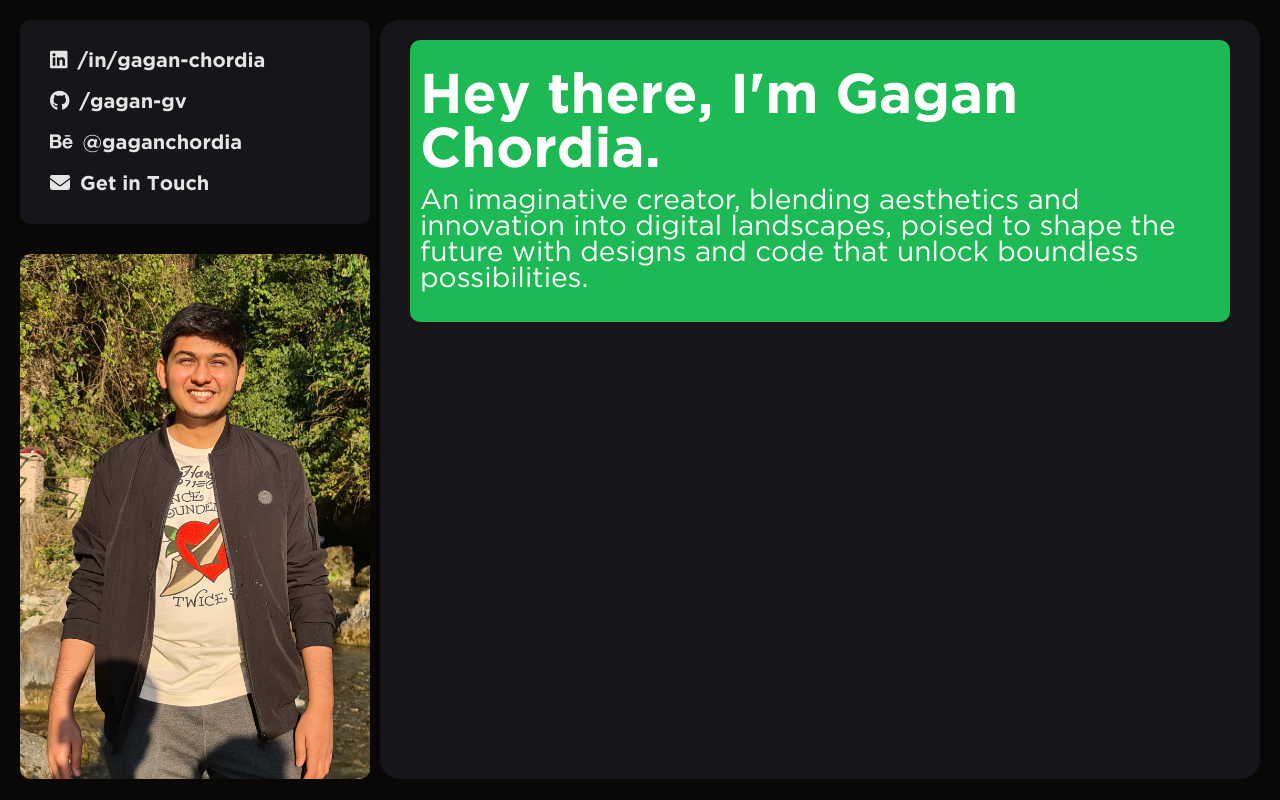
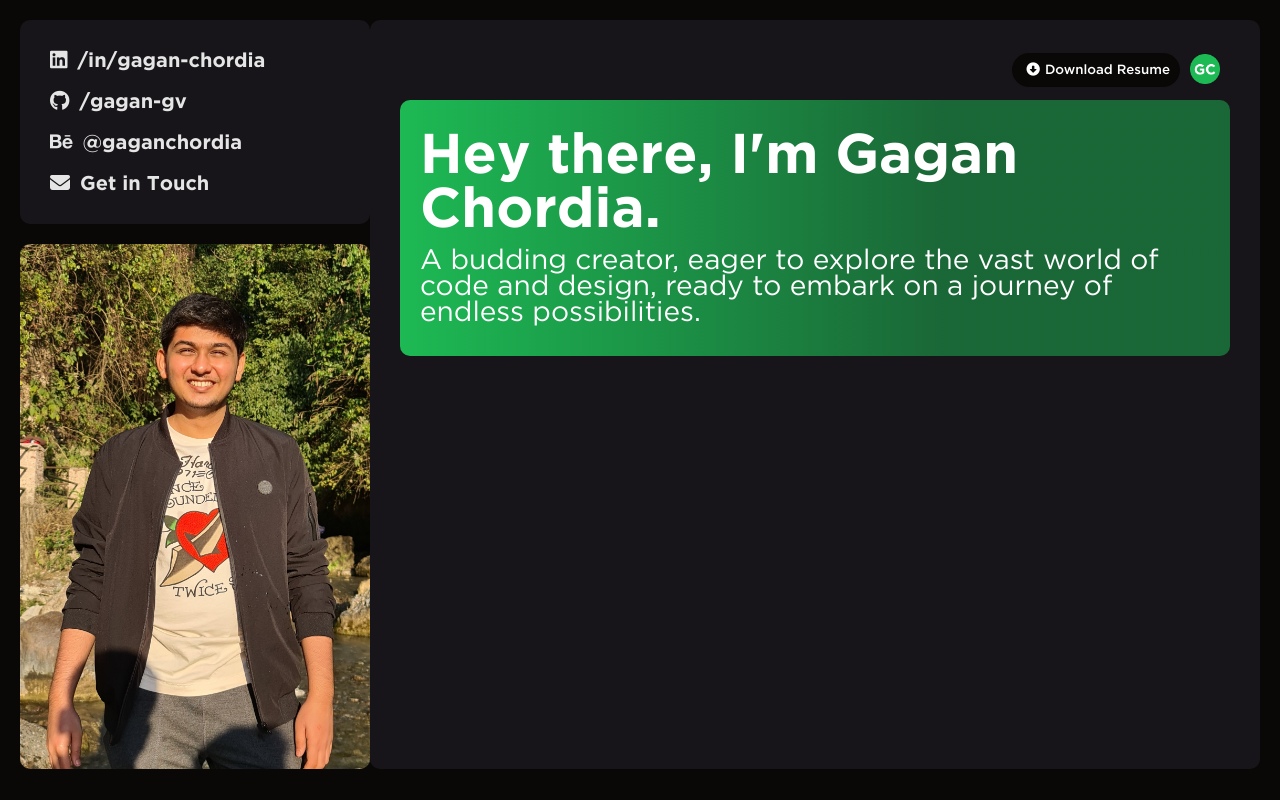
Before and after one commit to gagan-gv/gagan-gv.github.io, a Vue app: page / in a window 1280 px wide. Built offline with nearby package versions, Linux system fonts and the light colour scheme.

Commit message:
05. Added download resume section and updated about section

```diff
--- a/src/App.vue
+++ b/src/App.vue
@@ -67,7 +67,7 @@ export default {
   display: grid;
   grid-template-columns: 1fr 3fr;
   grid-template-rows: 0.25fr 0.75fr;
-  gap: 30px 10px;
+  gap: 20px 0;
   grid-template-areas: "Contact Content" "Image Content";
 }
 
--- a/src/components/About.vue
+++ b/src/components/About.vue
@@ -2,8 +2,8 @@
   <section class="about">
     <h1>Hey there, I'm Gagan Chordia.</h1>
     <p>
-      An imaginative creator, blending aesthetics and innovation into digital landscapes,
-      poised to shape the future with designs and code that unlock boundless possibilities.
+      A budding creator, eager to explore the vast world of code and design,
+      ready to embark on a journey of endless possibilities.
     </p>
   </section>
 </template>
@@ -16,11 +16,11 @@ export default {
 
 <style scoped>
 .about {
-  background: #1db954;
+  background: linear-gradient(90deg, #1DB954 0%, rgba(29, 185, 84, 0.50) 65.42%);
   color: #fff;
   max-width: 3fr;
   height: max-content;
-  padding: 20px 10px;
+  padding: 20px;
   border-radius: 10px;
 }
 
--- a/src/components/DetailsComponent.vue
+++ b/src/components/DetailsComponent.vue
@@ -1,16 +1,19 @@
 <template>
   <section class="content">
+    <NavBar />
     <AboutComponent />
   </section>
 </template>
 
 <script>
 import AboutComponent from './About.vue';
+import NavBar from './NavBar.vue';
 
 export default {
   name: 'DetailsComponent',
   components: {
     AboutComponent,
+    NavBar,
   },
 };
 </script>
@@ -19,7 +22,7 @@ export default {
 .content {
   background-color: #171519;
   padding: 20px 30px;
-  border-radius: 20px;
+  border-radius: 10px;
 }
 
 @media only screen and (max-width: 1023px) {
--- /dev/null
+++ b/src/components/NavBar.vue
@@ -0,0 +1,84 @@
+<template>
+  <nav class="navbar">
+    <ul>
+      <li>
+        <button class="resume-btn" @click="downloadResume">
+          <i class="fas fa-circle-down"></i><span>Download Resume</span>
+        </button>
+      </li>
+      <li>
+        <img class="logo" src="@/assets/images/logo.png" alt="Logo">
+      </li>
+    </ul>
+  </nav>
+</template>
+
+<script>
+export default {
+  name: 'NavBar',
+  methods: {
+    downloadResume() {
+      const link = document.createElement('a');
+      link.href = '@/assets/resume/Gagan Chordia - Resume.pdf';
+      link.download = 'Gagan Chordia - Resume.pdf';
+
+      link.click();
+    },
+  },
+};
+</script>
+
+<style scoped>
+.navbar {
+  display: flex;
+  justify-content: flex-end;
+  align-items: center;
+  padding: 10px;
+  height: 60px;
+}
+
+.navbar > ul {
+  list-style: none;
+}
+
+.navbar > ul > li {
+  display: inline-block;
+}
+
+.navbar .logo {
+  width: 30px;
+  transform: translateY(10px);
+}
+
+.navbar .resume-btn {
+  position: relative;
+  outline: none;
+  background-color: #090807;
+  color: #fff;
+  border: none;
+  border-radius: 20px;
+  padding: 10px;
+  font-family: 'Gotham', sans-serif;
+  font-weight: 500;
+  margin: 10px;
+  cursor: pointer;
+  -o-transition: all 0.5s;
+  -moz-transition: all 0.5s;
+  -webkit-transition: all 0.5s;
+  transition: all 0.5s;
+}
+
+.navbar .resume-btn:hover {
+  transform: scale(1.04);
+}
+
+.navbar .resume-btn i {
+  margin: 0 5px;
+}
+
+@media only screen and (max-width: 1023px) {
+  .navbar .resume-btn {
+    font-size: 16px;
+  }
+}
+</style>
```
Also changed, not shown: 1 other file (tests, documents, lock files or other folders).
